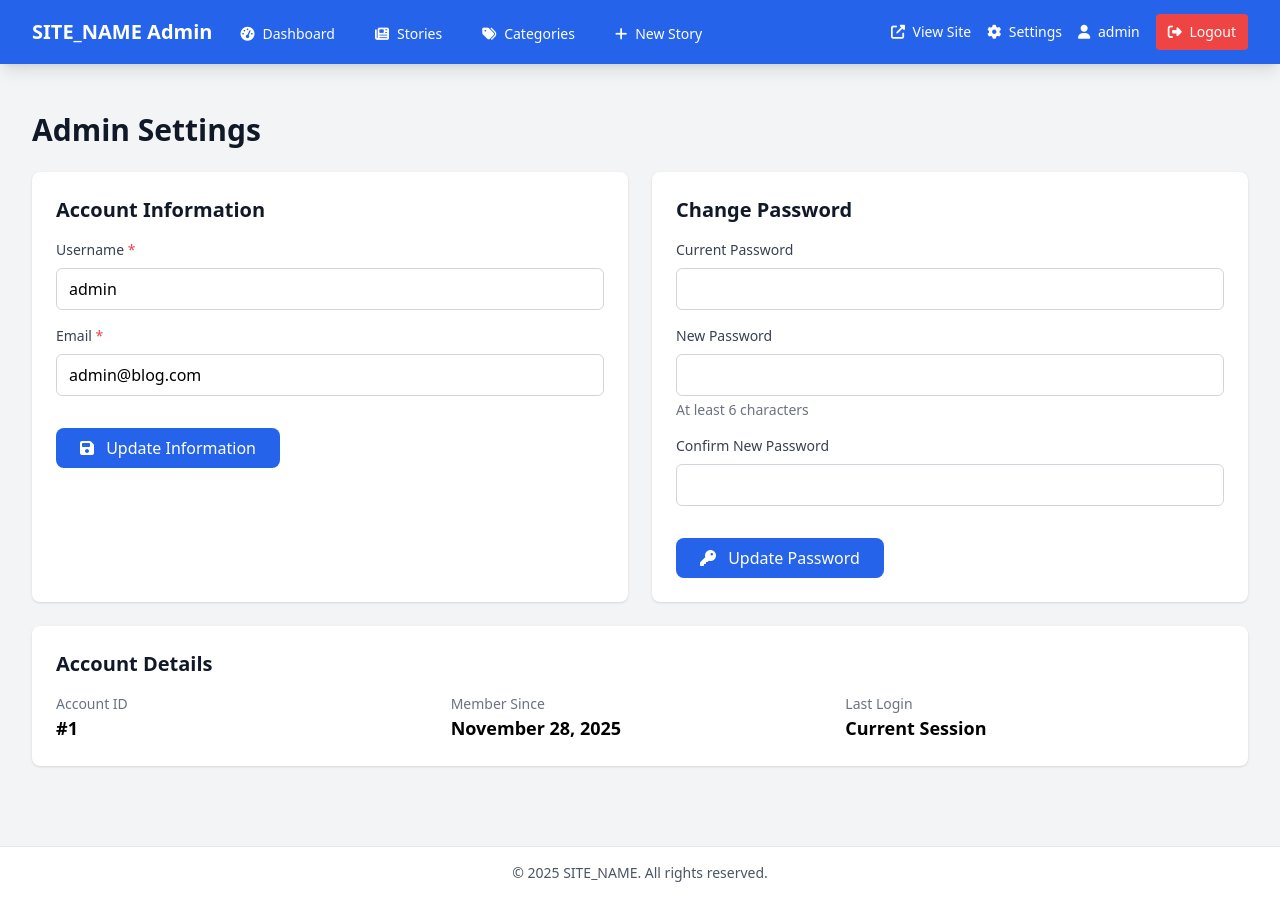
After one commit to chionye/probable-fortnight, a PHP site: page /admin/settings.php in a window 1280 px wide. The commit adds this page. Run offline with PHP 8.4, Linux system fonts and the light colour scheme; a user stored in the database is signed in; data comes from the database, SQL or seed files in the repository; some libraries are stand-ins or nearby versions.

Commit message:
Add category management and admin settings to admin panel
Features Added:

Category Management:
- View all categories with story counts
- Add new categories with auto-slug generation
- Edit existing categories
- Delete categories (stories remain, category becomes null)
- Category list shows usage statistics
- Duplicate validation for name and slug

Admin Settings:
- Update username and email
- Change password with current password verification
- Password validation (min 6 characters, confirmation match)
- Account details display (ID, member since)
- Separate forms for account info and password change
- Session username updates on save

Admin Navigation:
- Added "Categories" link to main navigation
- Added "Settings" link to top right menu
- Clean icons for all menu items

New Files:
- admin/categories.php - List all categories
- admin/add-category.php - Create new category
- admin/edit-category.php - Edit category
- admin/delete-category.php - Delete category handler
- admin/settings.php - Admin account settings

Modified Files:
- includes/admin-header.php - Added navigation links

Validation & Security:
- Duplicate category prevention
- Current password required for password changes
- Password strength validation
- Email format validation
- Sanitized inputs

```diff
--- /dev/null
+++ b/admin/settings.php
@@ -0,0 +1,210 @@
+<?php
+$page_title = 'Admin Settings';
+require_once '../includes/admin-header.php';
+
+$db = getDB();
+$admin_id = $_SESSION['admin_id'];
+
+// Get current admin info
+$stmt = $db->prepare("SELECT * FROM admin_users WHERE id = :id");
+$stmt->execute(['id' => $admin_id]);
+$admin = $stmt->fetch();
+
+$errors = [];
+$success = '';
+
+if ($_SERVER['REQUEST_METHOD'] === 'POST') {
+    $username = sanitize($_POST['username'] ?? '');
+    $email = sanitize($_POST['email'] ?? '');
+    $current_password = $_POST['current_password'] ?? '';
+    $new_password = $_POST['new_password'] ?? '';
+    $confirm_password = $_POST['confirm_password'] ?? '';
+
+    // Validation
+    if (empty($username)) {
+        $errors[] = 'Username is required';
+    }
+    if (empty($email)) {
+        $errors[] = 'Email is required';
+    } elseif (!filter_var($email, FILTER_VALIDATE_EMAIL)) {
+        $errors[] = 'Invalid email format';
+    }
+
+    // Check if username/email already exists (excluding current user)
+    if (empty($errors)) {
+        $stmt = $db->prepare("SELECT id FROM admin_users WHERE (username = :username OR email = :email) AND id != :id");
+        $stmt->execute(['username' => $username, 'email' => $email, 'id' => $admin_id]);
+        if ($stmt->fetch()) {
+            $errors[] = 'Username or email already exists';
+        }
+    }
+
+    // Password change validation
+    $update_password = false;
+    if (!empty($new_password) || !empty($confirm_password)) {
+        if (empty($current_password)) {
+            $errors[] = 'Current password is required to change password';
+        } elseif (!password_verify($current_password, $admin['password'])) {
+            $errors[] = 'Current password is incorrect';
+        } elseif (strlen($new_password) < 6) {
+            $errors[] = 'New password must be at least 6 characters';
+        } elseif ($new_password !== $confirm_password) {
+            $errors[] = 'New passwords do not match';
+        } else {
+            $update_password = true;
+        }
+    }
+
+    if (empty($errors)) {
+        if ($update_password) {
+            $hashed_password = password_hash($new_password, PASSWORD_DEFAULT);
+            $stmt = $db->prepare("UPDATE admin_users SET username = :username, email = :email, password = :password WHERE id = :id");
+            $result = $stmt->execute([
+                'username' => $username,
+                'email' => $email,
+                'password' => $hashed_password,
+                'id' => $admin_id
+            ]);
+        } else {
+            $stmt = $db->prepare("UPDATE admin_users SET username = :username, email = :email WHERE id = :id");
+            $result = $stmt->execute([
+                'username' => $username,
+                'email' => $email,
+                'id' => $admin_id
+            ]);
+        }
+
+        if ($result) {
+            $_SESSION['admin_username'] = $username;
+            $success = 'Settings updated successfully!';
+
+            // Refresh admin data
+            $stmt = $db->prepare("SELECT * FROM admin_users WHERE id = :id");
+            $stmt->execute(['id' => $admin_id]);
+            $admin = $stmt->fetch();
+        } else {
+            $errors[] = 'Failed to update settings';
+        }
+    }
+}
+?>
+
+<div class="px-4 py-6 sm:px-0">
+    <h1 class="text-3xl font-bold text-gray-900 mb-6">Admin Settings</h1>
+
+    <?php if (!empty($errors)): ?>
+        <div class="bg-red-100 border border-red-400 text-red-700 px-4 py-3 rounded mb-4">
+            <ul class="list-disc list-inside">
+                <?php foreach ($errors as $error): ?>
+                    <li><?php echo $error; ?></li>
+                <?php endforeach; ?>
+            </ul>
+        </div>
+    <?php endif; ?>
+
+    <?php if ($success): ?>
+        <div class="bg-green-100 border border-green-400 text-green-700 px-4 py-3 rounded mb-4">
+            <?php echo $success; ?>
+        </div>
+    <?php endif; ?>
+
+    <div class="grid grid-cols-1 lg:grid-cols-2 gap-6">
+        <!-- Account Information -->
+        <div class="bg-white shadow rounded-lg p-6">
+            <h2 class="text-xl font-bold text-gray-900 mb-4">Account Information</h2>
+            <form method="POST" action="">
+                <div class="space-y-4">
+                    <div>
+                        <label for="username" class="block text-sm font-medium text-gray-700 mb-2">
+                            Username <span class="text-red-500">*</span>
+                        </label>
+                        <input type="text" id="username" name="username" required
+                               class="w-full border border-gray-300 rounded-md px-3 py-2 focus:outline-none focus:ring-2 focus:ring-blue-500"
+                               value="<?php echo htmlspecialchars($admin['username']); ?>">
+                    </div>
+
+                    <div>
+                        <label for="email" class="block text-sm font-medium text-gray-700 mb-2">
+                            Email <span class="text-red-500">*</span>
+                        </label>
+                        <input type="email" id="email" name="email" required
+                               class="w-full border border-gray-300 rounded-md px-3 py-2 focus:outline-none focus:ring-2 focus:ring-blue-500"
+                               value="<?php echo htmlspecialchars($admin['email']); ?>">
+                    </div>
+
+                    <div class="pt-4">
+                        <button type="submit"
+                                class="bg-blue-600 hover:bg-blue-700 text-white px-6 py-2 rounded-lg">
+                            <i class="fas fa-save mr-2"></i> Update Information
+                        </button>
+                    </div>
+                </div>
+            </form>
+        </div>
+
+        <!-- Change Password -->
+        <div class="bg-white shadow rounded-lg p-6">
+            <h2 class="text-xl font-bold text-gray-900 mb-4">Change Password</h2>
+            <form method="POST" action="">
+                <input type="hidden" name="username" value="<?php echo htmlspecialchars($admin['username']); ?>">
+                <input type="hidden" name="email" value="<?php echo htmlspecialchars($admin['email']); ?>">
+
+                <div class="space-y-4">
+                    <div>
+                        <label for="current_password" class="block text-sm font-medium text-gray-700 mb-2">
+                            Current Password
+                        </label>
+                        <input type="password" id="current_password" name="current_password"
+                               class="w-full border border-gray-300 rounded-md px-3 py-2 focus:outline-none focus:ring-2 focus:ring-blue-500">
+                    </div>
+
+                    <div>
+                        <label for="new_password" class="block text-sm font-medium text-gray-700 mb-2">
+                            New Password
+                        </label>
+                        <input type="password" id="new_password" name="new_password"
+                               class="w-full border border-gray-300 rounded-md px-3 py-2 focus:outline-none focus:ring-2 focus:ring-blue-500"
+                               minlength="6">
+                        <p class="mt-1 text-sm text-gray-500">At least 6 characters</p>
+                    </div>
+
+                    <div>
+                        <label for="confirm_password" class="block text-sm font-medium text-gray-700 mb-2">
+                            Confirm New Password
+                        </label>
+                        <input type="password" id="confirm_password" name="confirm_password"
+                               class="w-full border border-gray-300 rounded-md px-3 py-2 focus:outline-none focus:ring-2 focus:ring-blue-500">
+                    </div>
+
+                    <div class="pt-4">
+                        <button type="submit"
+                                class="bg-blue-600 hover:bg-blue-700 text-white px-6 py-2 rounded-lg">
+                            <i class="fas fa-key mr-2"></i> Update Password
+                        </button>
+                    </div>
+                </div>
+            </form>
+        </div>
+    </div>
+
+    <!-- Account Stats -->
+    <div class="bg-white shadow rounded-lg p-6 mt-6">
+        <h2 class="text-xl font-bold text-gray-900 mb-4">Account Details</h2>
+        <div class="grid grid-cols-1 md:grid-cols-3 gap-4">
+            <div>
+                <p class="text-sm text-gray-500">Account ID</p>
+                <p class="text-lg font-semibold">#<?php echo $admin['id']; ?></p>
+            </div>
+            <div>
+                <p class="text-sm text-gray-500">Member Since</p>
+                <p class="text-lg font-semibold"><?php echo formatDate($admin['created_at']); ?></p>
+            </div>
+            <div>
+                <p class="text-sm text-gray-500">Last Login</p>
+                <p class="text-lg font-semibold">Current Session</p>
+            </div>
+        </div>
+    </div>
+</div>
+
+<?php require_once '../includes/admin-footer.php'; ?>
--- a/includes/admin-header.php
+++ b/includes/admin-header.php
@@ -31,6 +31,10 @@ requireLogin();
                            class="inline-flex items-center px-1 pt-1 text-sm font-medium hover:text-gray-200">
                             <i class="fas fa-newspaper mr-2"></i> Stories
                         </a>
+                        <a href="<?php echo ADMIN_URL; ?>/categories.php"
+                           class="inline-flex items-center px-1 pt-1 text-sm font-medium hover:text-gray-200">
+                            <i class="fas fa-tags mr-2"></i> Categories
+                        </a>
                         <a href="<?php echo ADMIN_URL; ?>/add-story.php"
                            class="inline-flex items-center px-1 pt-1 text-sm font-medium hover:text-gray-200">
                             <i class="fas fa-plus mr-2"></i> New Story
@@ -41,6 +45,10 @@ requireLogin();
                     <a href="<?php echo SITE_URL; ?>" target="_blank"
                        class="mr-4 text-sm hover:text-gray-200">
                         <i class="fas fa-external-link-alt mr-1"></i> View Site
+                    </a>
+                    <a href="<?php echo ADMIN_URL; ?>/settings.php"
+                       class="mr-4 text-sm hover:text-gray-200">
+                        <i class="fas fa-cog mr-1"></i> Settings
                     </a>
                     <span class="mr-4 text-sm">
                         <i class="fas fa-user mr-1"></i> <?php echo $_SESSION['admin_username']; ?>
```
Also changed, not shown: admin/add-category.php (added, +128 -0 lines), admin/categories.php (added, +75 -0 lines), admin/delete-category.php (added, +21 -0 lines), admin/edit-category.php (added, +123 -0 lines).
